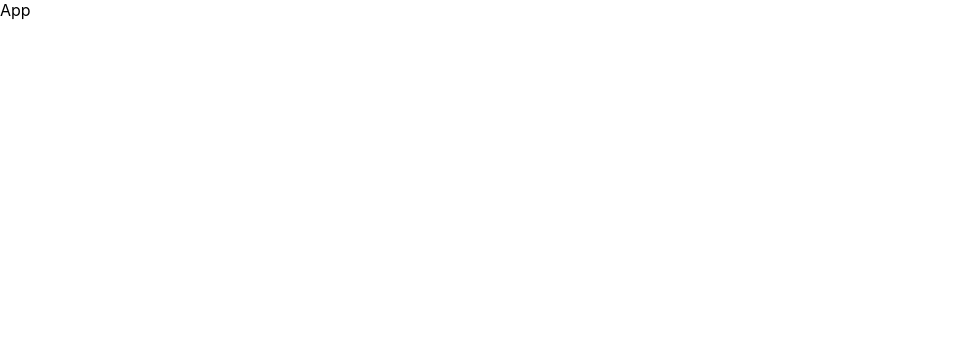
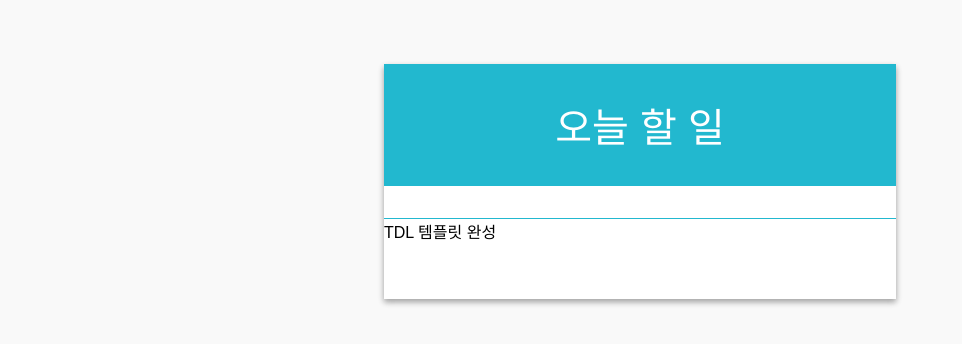
Before and after one commit to whdrjs2626/React-Todo-List, a React (Create React App) app: page / in a window 1280 px wide. Shown: the top 344 px of the page, without its empty margins (0-962 px from the left). Built offline with nearby package versions, Linux system fonts and the light colour scheme.

Commit message:
no message

```diff
--- a/src/App.js
+++ b/src/App.js
@@ -1,12 +1,13 @@
 import React, { Component } from 'react';
+import TodoListTemplate from "./components/TodoListTemplate";
 
 class App extends Component {
     // test
     render() {
         return (
-            <div>
-                App
-            </div>
+            <TodoListTemplate>
+                TDL 템플릿 완성
+            </TodoListTemplate>
         )
     }
 }
--- a/src/components/TodoListTemplate.js
+++ b/src/components/TodoListTemplate.js
@@ -23,4 +23,4 @@
     );
 };
 
-export default TodoListTemplates;
+export default TodoListTemplate;
--- a/src/index.css
+++ b/src/index.css
@@ -1,13 +1,6 @@
 body {
   margin: 0;
-  font-family: -apple-system, BlinkMacSystemFont, 'Segoe UI', 'Roboto', 'Oxygen',
-    'Ubuntu', 'Cantarell', 'Fira Sans', 'Droid Sans', 'Helvetica Neue',
-    sans-serif;
-  -webkit-font-smoothing: antialiased;
-  -moz-osx-font-smoothing: grayscale;
+  padding: 0;
+  font-family: sans-serif;
+  background: #f9f9f9;
 }
-
-code {
-  font-family: source-code-pro, Menlo, Monaco, Consolas, 'Courier New',
-    monospace;
-}
```
